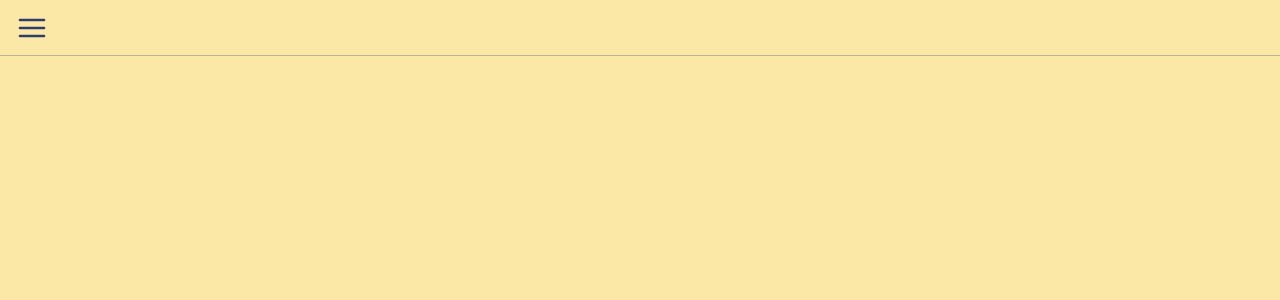
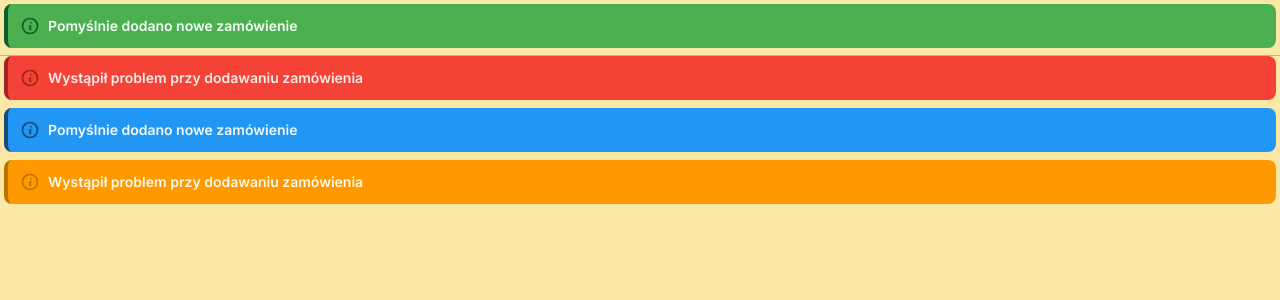
Before and after one commit to DAN0N123/FORMULARZ-CRM, a React (Vite) app in the folder frontend/: page / in a window 1280 px wide. Shown: the top 300 px of the page. Built offline with nearby package versions, Linux system fonts and the light colour scheme.

Commit message:
Create alert context and display them, work on order functionality

```diff
--- /dev/null
+++ b/frontend/src/components/Alert.jsx
@@ -0,0 +1,68 @@
+/* eslint-disable react/prop-types */
+export default function Alert({ type = 'info', message }) {
+  const getAlertStyles = (type) => {
+    switch (type) {
+      case 'success':
+        return {
+          container:
+            'bg-[#4CAF50] border-l-4 border-[#0B5C2E] text-[#F4FFF8] p-3 rounded-lg flex items-center transition duration-300 ease-in-out',
+          icon: 'h-5 w-5 flex-shrink-0 mr-2',
+          iconColor: '#0B5C2E', // Darker green
+          textShadow: '0px 1px 2px rgba(0, 0, 0, 0.5)',
+        };
+      case 'warning':
+        return {
+          container:
+            'bg-[#FF9801] border-l-4 border-[#B97400] text-[#FFF9E8] p-3 rounded-lg flex items-center transition duration-300 ease-in-out',
+          icon: 'h-5 w-5 flex-shrink-0 mr-2',
+          iconColor: '#B97400', // Darker orange
+          textShadow: '0px 1px 2px rgba(0, 0, 0, 0.5)',
+        };
+      case 'error':
+        return {
+          container:
+            'bg-[#F44336] border-l-4 border-[#A1221E] text-[#FFEBEB] p-3 rounded-lg flex items-center transition duration-300 ease-in-out',
+          icon: 'h-5 w-5 flex-shrink-0 mr-2',
+          iconColor: '#A1221E', // Darker red
+          textShadow: '0px 1px 2px rgba(0, 0, 0, 0.5)',
+        };
+      case 'info':
+      default:
+        return {
+          container:
+            'bg-[#2196F3] border-l-4 border-[#174A7A] text-[#F0F9FF] p-3 rounded-lg flex items-center transition duration-300 ease-in-out',
+          icon: 'h-5 w-5 flex-shrink-0 mr-2',
+          iconColor: '#174A7A', // Darker blue
+          textShadow: '0px 1px 2px rgba(0, 0, 0, 0.5)',
+        };
+    }
+  };
+
+  const styles = getAlertStyles(type);
+  return (
+    <div role="alert" className={styles.container}>
+      <svg
+        stroke={styles.iconColor}
+        viewBox="0 0 24 24"
+        fill="none"
+        className={styles.icon}
+        xmlns="http://www.w3.org/2000/svg"
+      >
+        <path
+          d="M13 16h-1v-4h1m0-4h.01M21 12a9 9 0 11-18 0 9 9 0 0118 0z"
+          strokeWidth="2"
+          strokeLinejoin="round"
+          strokeLinecap="round"
+        ></path>
+      </svg>
+      <p
+        className="text-sm font-semibold"
+        style={{
+          color: 'inherit',
+        }}
+      >
+        {message}
+      </p>
+    </div>
+  );
+}
--- /dev/null
+++ b/frontend/src/components/Alerts.jsx
@@ -0,0 +1,14 @@
+import { useContext } from 'react';
+import { AlertContext } from '../misc/AlertContext';
+import Alert from './Alert.jsx';
+export default function Alerts() {
+  const { alerts } = useContext(AlertContext);
+
+  return (
+    <div className="alerts absolute top-0 left-0 w-full h-fit flex flex-col p-1 gap-2">
+      {alerts.map(({ type, message, id }) => {
+        return <Alert key={id} type={type} message={message} />;
+      })}
+    </div>
+  );
+}
--- a/frontend/src/components/Layout.jsx
+++ b/frontend/src/components/Layout.jsx
@@ -1,9 +1,11 @@
+import Alerts from './Alerts';
 import Navbar from './Navbar';
 import { Outlet } from 'react-router-dom';
 
 export default function Layout() {
   return (
     <div className="w-screen h-screen flex flex-col">
+      <Alerts />
       <Navbar />
       <Outlet />
     </div>
--- a/frontend/src/components/OrderDetails.jsx
+++ b/frontend/src/components/OrderDetails.jsx
@@ -59,7 +59,7 @@ export default function OrderDetails() {
           {' '}
           Zamówienie numer: {data.orderNumber}
         </p>
-        <div className="flex flex-col gap-3">
+        <div className="flex flex-col gap-3 w-full">
           <div className="flex gap-2 items-center">
             <MapPin color="#f28a72" width={'30px'} height={'auto'} />
             <p className="text-lg">{data.address} </p>
@@ -77,7 +77,7 @@ export default function OrderDetails() {
             <p className="text-lg"> {data.time} </p>
           </div>
           {data.products.length > 0 ? (
-            <p className="gap-4 p-1 grid grid-cols-5">
+            <p className="gap-4 p-1 grid grid-cols-5 w-full">
               <p className="col-start-1 col-end-3"> Nazwa: </p>
               <p className="col-start-3 col-end-4"> Cena: </p>
               <p className="col-start-4 col-end-5"> Ilość: </p>
--- a/frontend/src/components/OrderForm.jsx
+++ b/frontend/src/components/OrderForm.jsx
@@ -1,5 +1,5 @@
 /* eslint-disable no-unused-vars */
-import { useEffect, useState } from 'react';
+import { useContext, useEffect, useState } from 'react';
 import { CirclePlus, ClipboardList } from 'lucide-react';
 import PhoneNumberInput from './PhoneNumberInput';
 import fetcher from '../helpers/fetcher';
@@ -13,8 +13,9 @@ import { MobileDatePicker } from '@mui/x-date-pickers/MobileDatePicker';
 import 'dayjs/locale/pl';
 import dayjs from 'dayjs';
 import { createTheme, ThemeProvider } from '@mui/material/styles';
-
+import { useNavigate } from 'react-router-dom';
 import Big from 'big.js';
+import { AlertContext } from '../misc/AlertContext';
 
 Big.DP = 2;
 Big.RM = Big.roundHalfUp;
@@ -55,7 +56,7 @@ const theme = createTheme({
 
 export default function OrderForm() {
   const { data } = useSWR('http://127.0.0.1:3000/products/get', fetcher);
-
+  const navigate = useNavigate();
   const [products, setProducts] = useState([]);
   const [productModal, setProductModal] = useState(false);
   const [clientModal, setClientModal] = useState(false);
@@ -66,6 +67,8 @@ export default function OrderForm() {
 
   const [date, setDate] = useState(null);
   const [time, setTime] = useState(null);
+
+  const { addAlert } = useContext(AlertContext);
 
   const handleDateChange = (newDate) => {
     setDate(newDate);
@@ -98,6 +101,8 @@ export default function OrderForm() {
         body
       );
       resetForm();
+      addAlert('success', response);
+      navigate('/zamówienia');
     } catch (err) {
       console.log(err);
     }
--- a/frontend/src/components/Orders.jsx
+++ b/frontend/src/components/Orders.jsx
@@ -3,7 +3,7 @@ import fetcher from '../helpers/fetcher';
 import { useEffect, useState } from 'react';
 import { MapPin, Phone, Trash2, CalendarDays, Clock } from 'lucide-react';
 import { Link } from 'react-router-dom';
-
+import Confirm from './Confirm';
 // coral: '#f28a72',
 // slate: '#6b7a8f',
 
@@ -13,6 +13,7 @@ export default function Orders() {
     fetcher
   );
   const [orders, setOrders] = useState([]);
+  const [removingOrder, setRemovingOrder] = useState(null);
   useEffect(() => {
     if (data) {
       const sortedOrders = data.sort((a, b) => b.orderNumber - a.orderNumber);
@@ -20,10 +21,33 @@ export default function Orders() {
     }
   }, [data]);
 
+  async function removeOrder(id) {
+    try {
+      await fetcher(`http://127.0.0.1:3000/orders/remove/${id}`, 'POST');
+
+      window.location.reload();
+    } catch (err) {
+      console.log(err);
+    }
+  }
+
   if (isLoading) return <div> Loading... </div>;
-
   return (
-    <div className="flex flex-col gap-4 p-8">
+    <div className="relative flex flex-col gap-4 p-8">
+      {removingOrder ? (
+        <Confirm
+          action={'Usuń zamówienie'}
+          description={
+            'Czy na pewno chcesz usunąć zamówienie? Ta czynność nie może być cofnięta.'
+          }
+          cancel={() => {
+            setRemovingOrder(null);
+          }}
+          confirm={() => {
+            removeOrder(removingOrder);
+          }}
+        />
+      ) : null}
       {orders.map(({ _id, address, phone, orderNumber, date, time }) => (
         <Link
           to={`/zamówienie/${_id}`}
@@ -52,7 +76,14 @@ export default function Orders() {
               <p> {time} </p>
             </div>
           </div>
-          <div className="bg-[#E74D4D] rounded-full p-2 self-end absolute right-[0.5rem] bottom-[0.5rem] ">
+          <div
+            className="bg-[#E74D4D] rounded-full p-2 self-end absolute right-[0.5rem] bottom-[0.5rem]"
+            onClick={(e) => {
+              e.preventDefault();
+              e.stopPropagation();
+              setRemovingOrder(_id);
+            }}
+          >
             <Trash2 color="white" width={'20px'} height={'auto'} />
           </div>
         </Link>
--- a/frontend/src/helpers/fetcher.js
+++ b/frontend/src/helpers/fetcher.js
@@ -9,12 +9,12 @@ export default async function fetcher(ENDPOINT, method = 'GET', body = null) {
     });
     const data = await response.json();
 
-    if (!data.ok) throw data;
+    if (!data.ok) throw data.message;
 
     if (data.result) {
       return data.result;
     } else {
-      if (data.message) return data.message;
+      return data.message;
     }
   } catch (err) {
     throw new Error(err);
--- a/frontend/src/main.jsx
+++ b/frontend/src/main.jsx
@@ -1,12 +1,15 @@
 import React from 'react';
 import ReactDOM from 'react-dom/client';
 import './index.css';
+import App from './components/App';
 
-//components
-import App from './components/App';
+//contexts
+import { AlertProvider } from './misc/AlertContext';
 
 ReactDOM.createRoot(document.getElementById('root')).render(
   <React.StrictMode>
-    <App />
+    <AlertProvider>
+      <App />
+    </AlertProvider>
   </React.StrictMode>
 );
--- /dev/null
+++ b/frontend/src/misc/AlertContext.jsx
@@ -0,0 +1,35 @@
+/* eslint-disable react/prop-types */
+import { createContext, useState } from 'react';
+export const AlertContext = createContext();
+
+export const AlertProvider = ({ children }) => {
+  const [alerts, setAlerts] = useState([
+    { type: 'success', message: 'Pomyślnie dodano nowe zamówienie', id: '12' },
+    {
+      type: 'error',
+      message: 'Wystąpił problem przy dodawaniu zamówienia',
+      id: '14',
+    },
+    { type: 'info', message: 'Pomyślnie dodano nowe zamówienie', id: '11' },
+    {
+      type: 'warning',
+      message: 'Wystąpił problem przy dodawaniu zamówienia',
+      id: '15',
+    },
+  ]);
+
+  function addAlert(type, message) {
+    const id = crypto.randomUUID();
+    const newAlert = { type, message, id };
+    setAlerts([...alerts, newAlert]);
+  }
+
+  function clearAlerts() {
+    setAlerts([]);
+  }
+  return (
+    <AlertContext.Provider value={{ alerts, addAlert, clearAlerts }}>
+      {children}
+    </AlertContext.Provider>
+  );
+};
```
Also changed, not shown: 1 other file (tests, documents, lock files or other folders).
